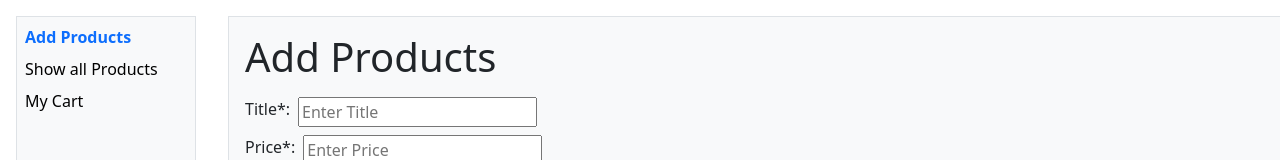
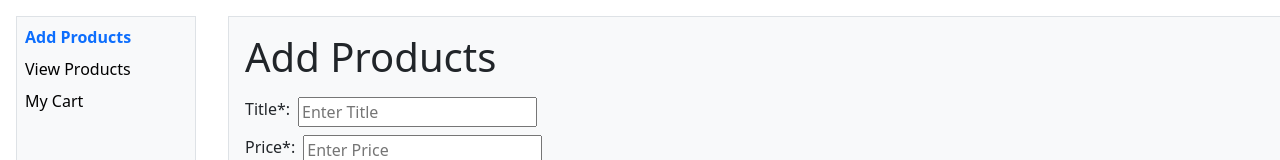
Before and after one commit to Mustafa25008/React_Practice, a React (Vite) app in the folder React with Typscript/React_Typescript_1/: page / in a window 1280 px wide. Shown: the top 160 px of the page. Built offline with nearby package versions, Linux system fonts and the light colour scheme.

Commit message:
refac: imporve side menu item

```diff
--- a/React with Typscript/React_Typescript_1/src/components/navbar.tsx
+++ b/React with Typscript/React_Typescript_1/src/components/navbar.tsx
@@ -10,7 +10,7 @@ function NavBar() {
                     <NavLink to ="/" className="sidebar-link">Add Products</NavLink>
                 </li>
                 <li className="mb-2">
-                    <NavLink to = "/index" className="sidebar-link flex-nowrap">Show all Products</NavLink>
+                    <NavLink to = "/index" className="sidebar-link flex-nowrap">View Products</NavLink>
                 </li>
                 <li>
                     <NavLink to ="/cart" className="sidebar-link">My Cart</NavLink>
```
